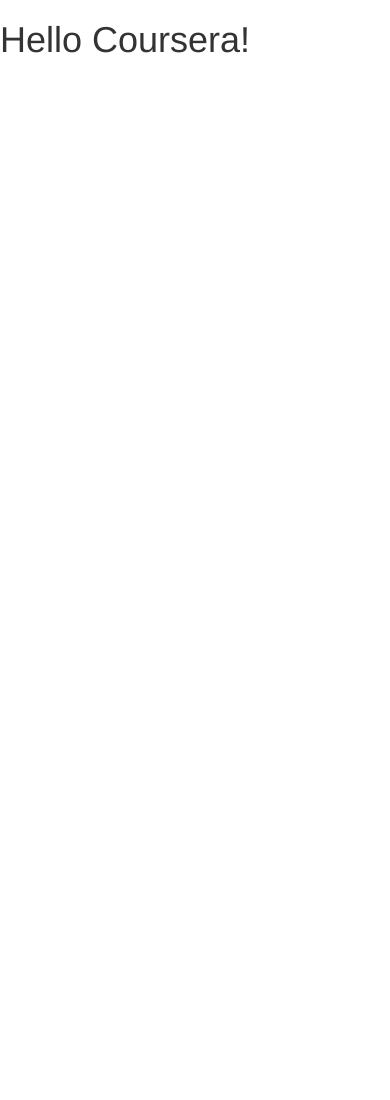
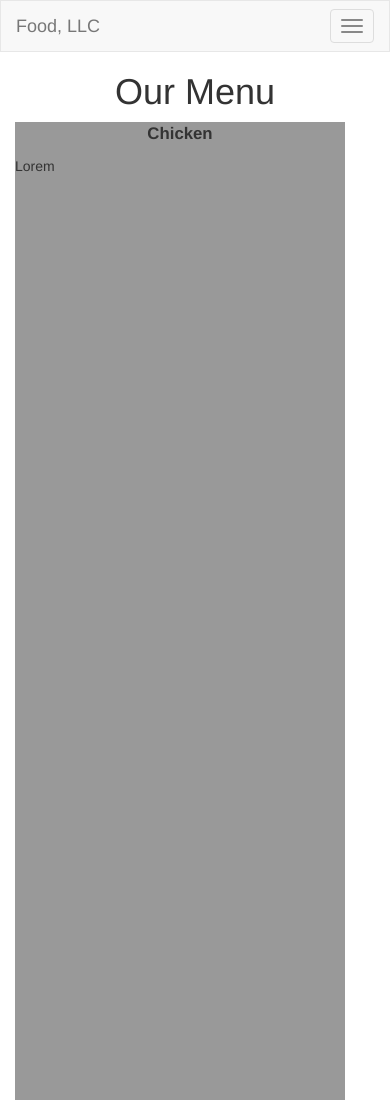
Before and after one commit to rrbunn/assignment3, a plain HTML site: page index.html in a window 390 px wide. Shown: the top 1100 px of the page. Before the commit the page ends 844 px from the top, so only its background shows below. Drawn offline with Linux system fonts and the light colour scheme.

Commit message:
Assignment #3

```diff
--- a/css/styles.css
+++ b/css/styles.css
@@ -0,0 +1,18 @@
+.dropdownstyle {
+	background: #999999;
+	text-align: center;
+	font-size: 1.5em;
+}
+
+.menusection {
+	height = 1000px;
+	background: #999999;
+}
+.menuheader {
+	text-align: center;
+	font-size: 1.2em;
+	font-weight: bold;
+}
+.menulist {
+	height: 1000px;
+}
--- a/index.html
+++ b/index.html
@@ -12,13 +12,65 @@
       <script src="https://oss.maxcdn.com/respond/1.4.2/respond.min.js"></script>
     <![endif]-->
 
-    <title>Boostrap Starter Page</title>
+    <title>Menu</title>
     <link rel="stylesheet" href="css/bootstrap.min.css">
     <link rel="stylesheet" href="css/styles.css">
   </head>
 <body>
 
-  <h1>Hello Coursera!</h1>
+  <! NAV BAR IMPLEMENTATION >
+  <nav class="navbar navbar-default">
+  <div class="container-fluid">
+    <!-- Brand and toggle get grouped for better mobile display -->
+    <div class="navbar-header">
+      <button type="button" class="navbar-toggle collapsed" data-toggle="collapse" data-target="#bs-example-navbar-collapse-1" aria-expanded="false">
+        <span class="icon-bar"></span>
+        <span class="icon-bar"></span>
+        <span class="icon-bar"></span>
+      </button>
+      <a class="navbar-brand">Food, LLC</a>
+    </div>
+
+    <!-- Collect the nav links, forms, and other content for toggling -->
+    <div class="collapse navbar-collapse" id="bs-example-navbar-collapse-1">
+      <ul class="nav navbar-nav navbar-right visible-xs">
+        <li class="dropdown">
+            <li class="dropdownstyle"><a href="#">Chicken</a></li>
+            <li class="dropdownstyle"><a href="#">Beef</a></li>
+            <li class="dropdownstyle"><a href="#">Sushi</a></li>
+            </ul>
+        </li>
+      </ul>
+
+
+    </div><!-- /.navbar-collapse -->
+  </div><!-- /.container-fluid -->
+</nav>
+
+<h1 class="text-center">Our Menu</h1>
+
+<div class="container-fluid">
+  <div class = "row col-xs-12">
+    <div class = "menusection">
+      <p class ="menuheader">Chicken</p>
+      <p class = "menulist">Lorem</p>
+    </div>
+  </div>
+ <div class = "row col-xs-12">
+    <div class = "menusection">
+      <p class ="menuheader">Beef</p>
+      <p class = "menulist">Lorem</p>
+    </div>
+  </div>
+  <div class = "row col-xs-12">
+    <div class = "menusection">
+      <p class ="menuheader">Sushi</p>
+      <p class = "menulist">Lorem</p>
+    </div>
+  </div>
+</div>
+
+
 
   <!-- jQuery (Bootstrap JS plugins depend on it) -->
   <script src="js/jquery-1.11.3.min.js"></script>
```
